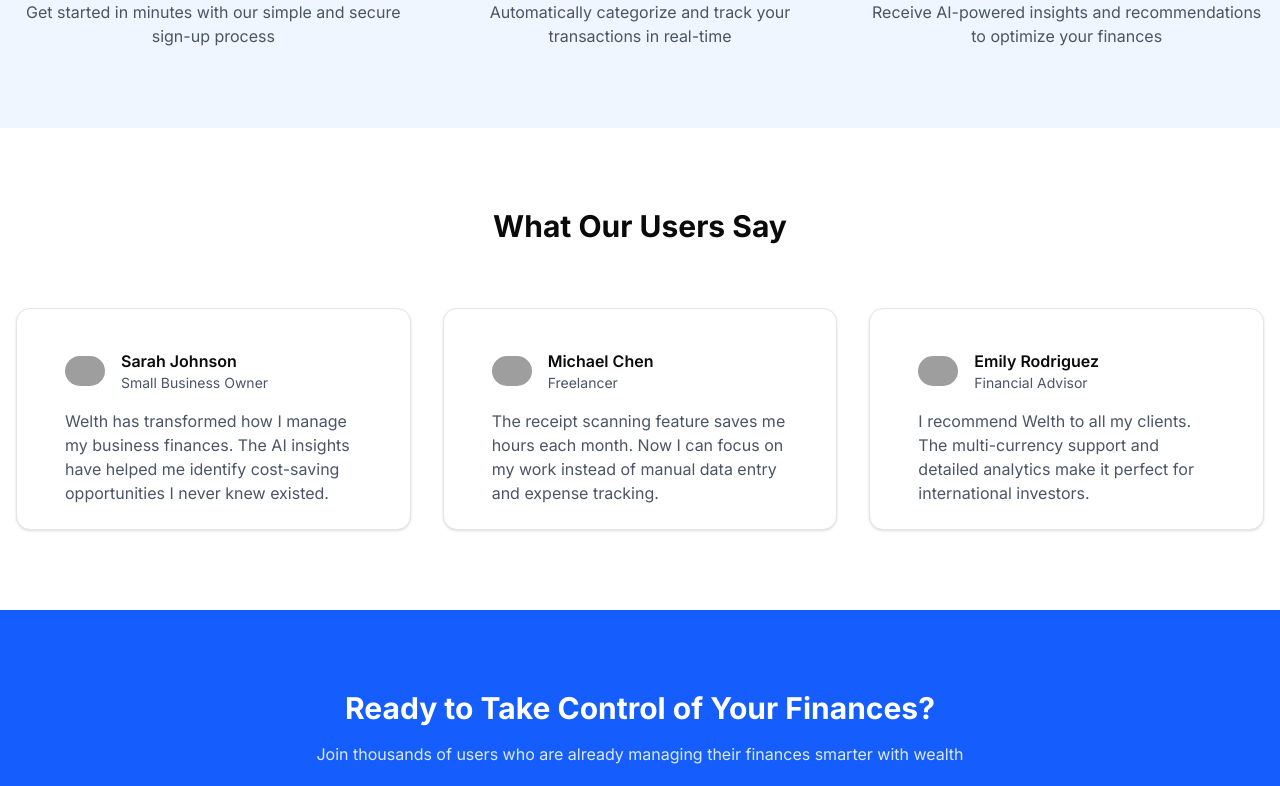
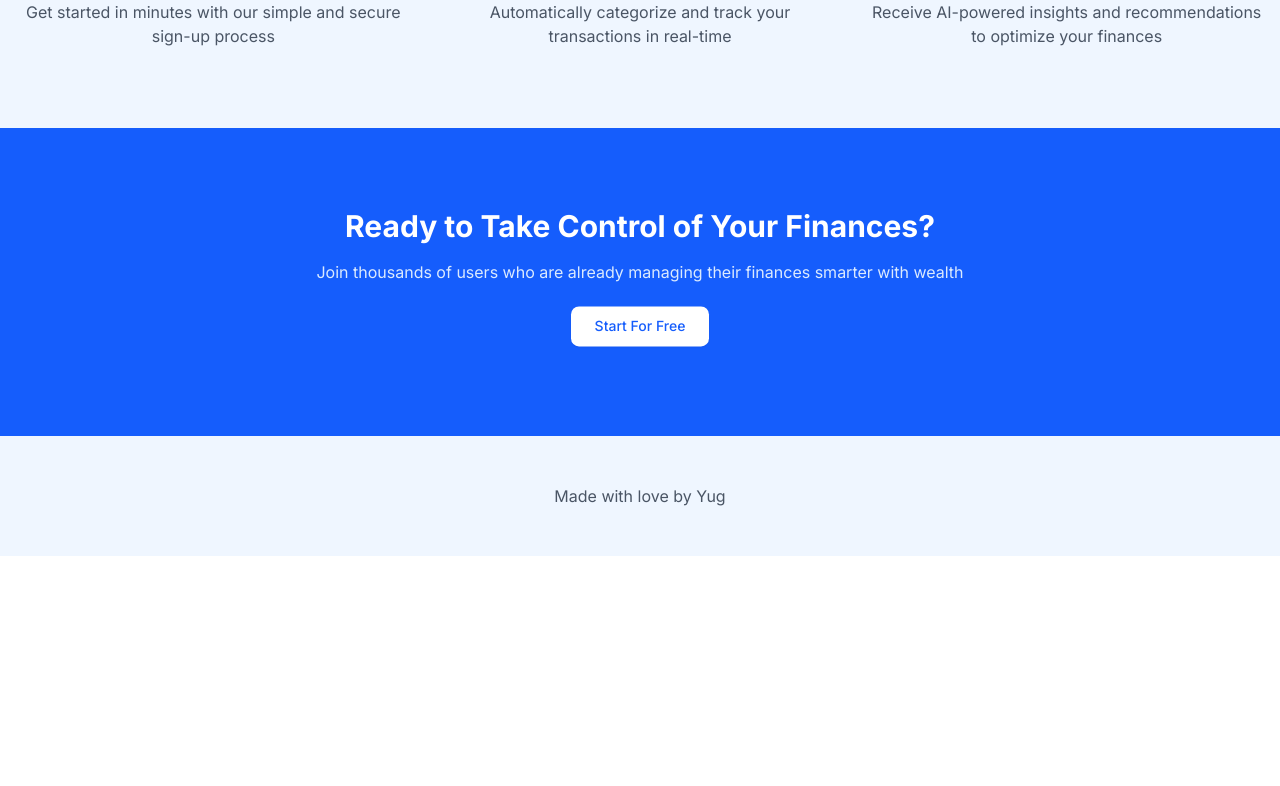
Before and after one commit to Yugsingh05/wealth, a Next.js app: page / in a window 1280 px wide. Shown: the part 2501-3287 px from the top of the page. After the commit the page ends 3057 px from the top, so only its background shows below. Built offline with nearby package versions, Linux system fonts and the light colour scheme; no server answers; grey boxes are pictures that could not be loaded.

Commit message:
feat: update Join button text to "Start For Free" and remove Testimonials section from Home page

```diff
--- a/app/page.js
+++ b/app/page.js
@@ -3,7 +3,6 @@ import HeroSection from "@/components/HeroSection";
 import HowItWorks from "@/components/HowItWorks";
 import Join from "@/components/Join";
 import Stats from "@/components/Stats";
-import Testimonials from "@/components/Testimonials";
 import { auth } from "@clerk/nextjs/server";
 
 export default async function Home() {
@@ -17,7 +16,7 @@ export default async function Home() {
     <Stats/>
     <FeaturesData/>
     <HowItWorks/>
-    <Testimonials/>
+
    <Join/>
    </div>
   );
--- a/components/Join.jsx
+++ b/components/Join.jsx
@@ -14,7 +14,7 @@ const Join = () => {
             </p>
 
             <Link href={"/dashboard"}>
-            <Button size={"lg"} className={"bg-white text-blue-600 hover:bg-blue-50 animate-bounce hover:cursor-pointer"}> Start Free Trial
+            <Button size={"lg"} className={"bg-white text-blue-600 hover:bg-blue-50 animate-bounce hover:cursor-pointer"}> Start For Free
                 </Button></Link>
 
 
--- a/components/Testimonials.jsx
+++ /dev/null
@@ -1,42 +0,0 @@
-import { testimonialsData } from '@/data/landing'
-import React from 'react'
-import { Card, CardContent } from './ui/card'
-import Image from 'next/image'
-
-const Testimonials = () => {
-  return (
-    <section id="testimonials" className="py-20">
-        <div className="container mx-auto px-4">
-          <h2 className="text-3xl font-bold text-center mb-16">
-            What Our Users Say
-          </h2>
-          <div className="grid grid-cols-1 md:grid-cols-3 gap-8">
-            {testimonialsData.map((testimonial, index) => (
-              <Card key={index} className="p-6">
-                <CardContent className="pt-4">
-                  <div className="flex items-center mb-4">
-                    <Image
-                      src={testimonial.image}
-                      alt={testimonial.name}
-                      width={40}
-                      height={40}
-                      className="rounded-full"
-                    />
-                    <div className="ml-4">
-                      <div className="font-semibold">{testimonial.name}</div>
-                      <div className="text-sm text-gray-600 dark:text-gray-300">
-                        {testimonial.role}
-                      </div>
-                    </div>
-                  </div>
-                  <p className="text-gray-600 dark:text-gray-200/90">{testimonial.quote}</p>
-                </CardContent>
-              </Card>
-            ))}
-          </div>
-        </div>
-      </section>
-  )
-}
-
-export default Testimonials
```
